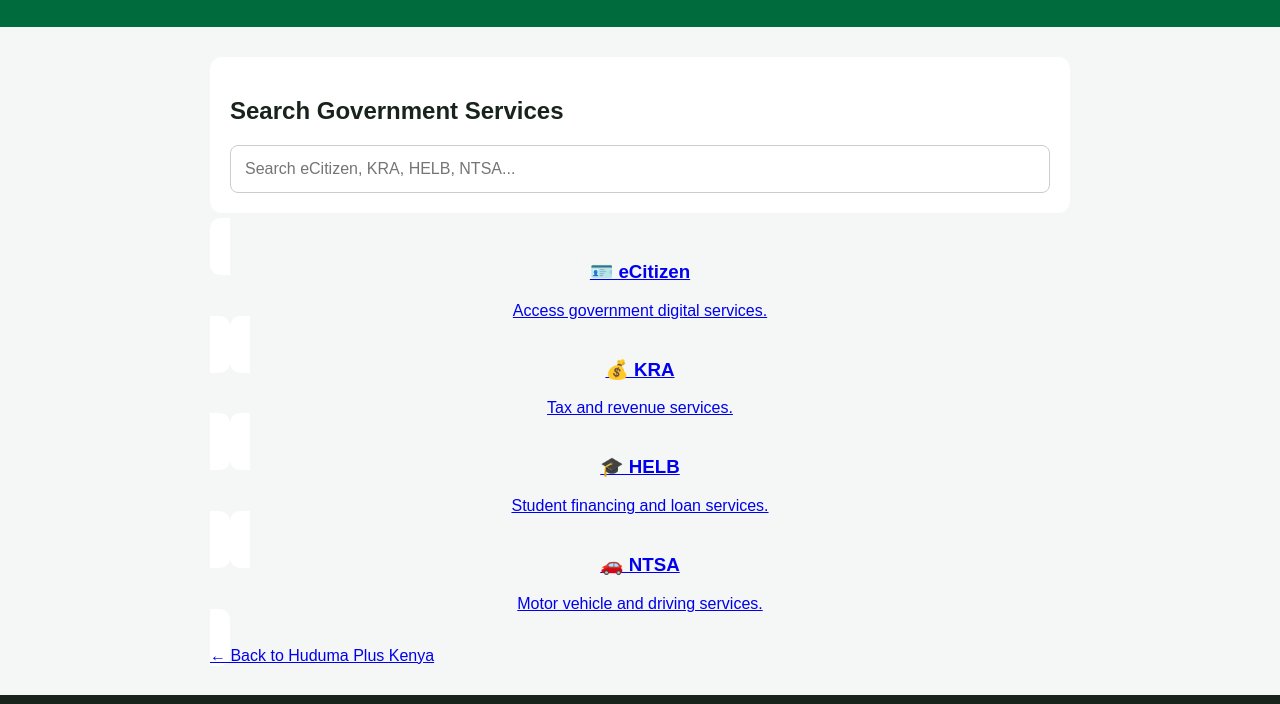
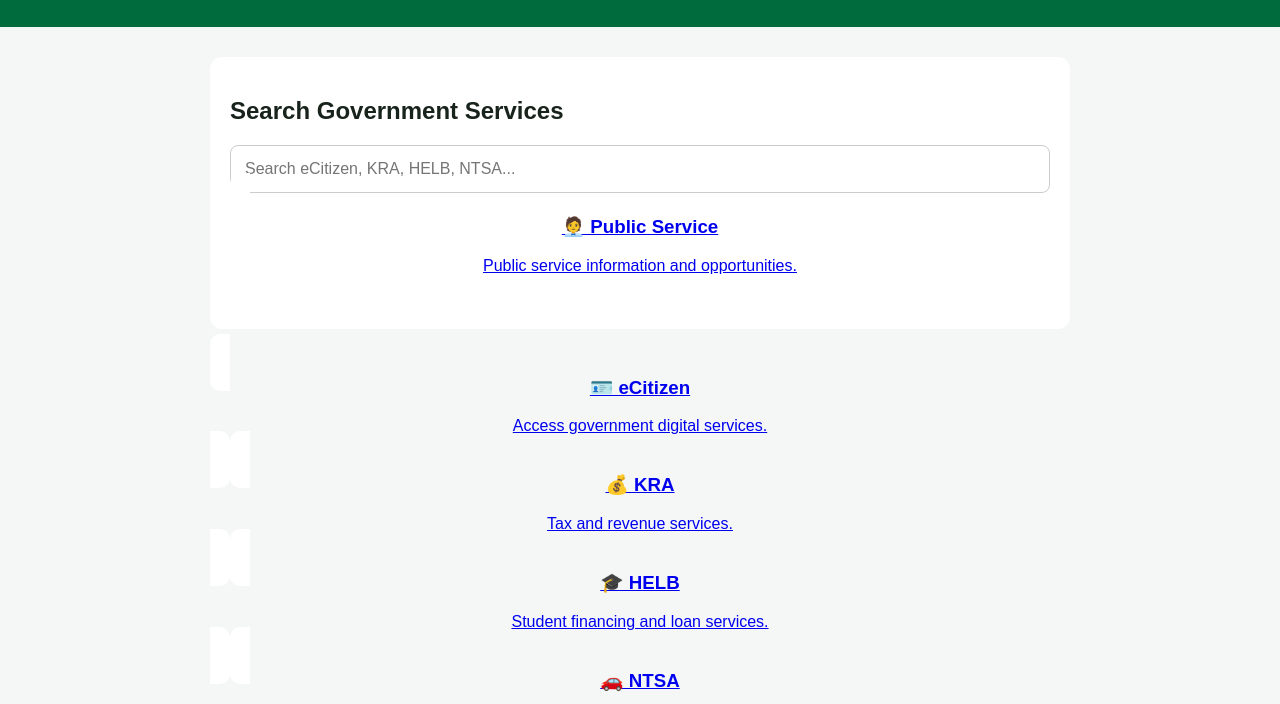
Before and after one commit to ParmariEdward/huduma-plus-kenya, a plain HTML site: page government.html in a window 1280 px wide. Shown: the part 96-800 px from the top of the page. Drawn offline with Linux system fonts and the light colour scheme.

Commit message:
Add public service section to government.html

```diff
--- a/government.html
+++ b/government.html
@@ -25,6 +25,10 @@
         id="governmentSearch"
         placeholder="Search eCitizen, KRA, HELB, NTSA..."
     >
+    <a href="#" class="category">
+    <h3>🧑‍💼 Public Service</h3>
+    <p>Public service information and opportunities.</p>
+    </a>
     </section>
 
     <a href="https://www.ecitizen.go.ke/" class="category">
```
